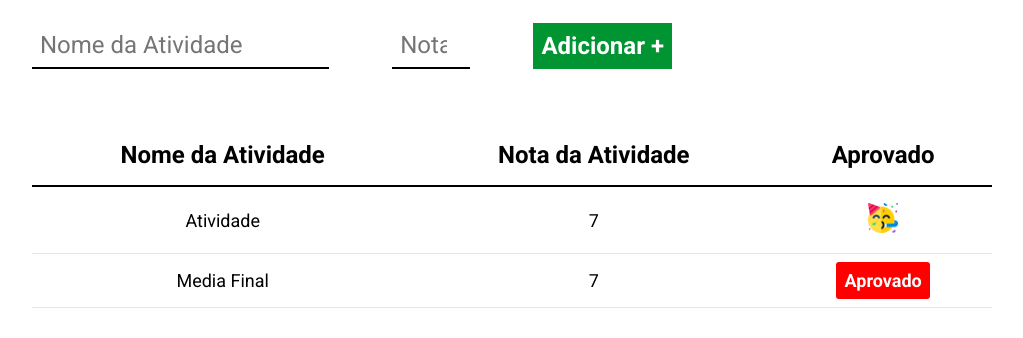
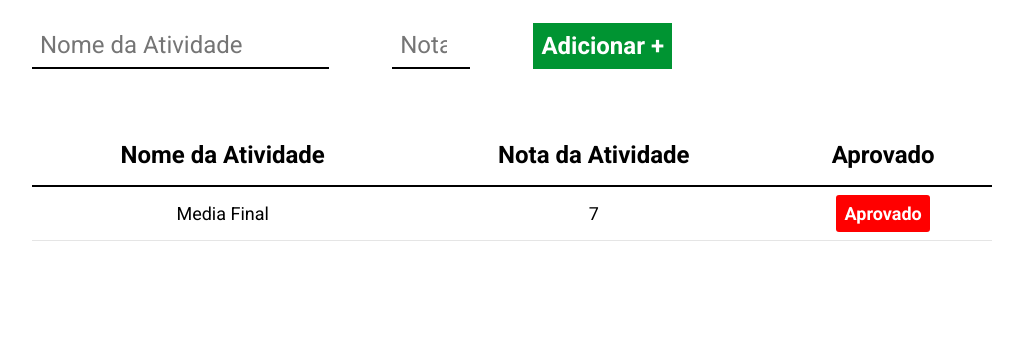
Before and after one commit to Zacah/projeto_calcmedia, a plain HTML site: page index.html in a window 1280 px wide. Shown: the part 164-502 px from the top of the page, without its empty margins (128-1151 px from the left). Drawn offline with Linux system fonts and the light colour scheme.

Commit message:
conteudo html editado

```diff
--- a/index.html
+++ b/index.html
@@ -31,11 +31,6 @@
                 </tr>
             </thead>
             <tbody>
-            <tr>
-                <td>Atividade</td>
-                <td>7</td>
-                <td><img src="./imagens/aprovado.png" alt="Emoji featejando"/></td>
-            </tr>
             </tbody>
             <footer>
                 <tr>
```
